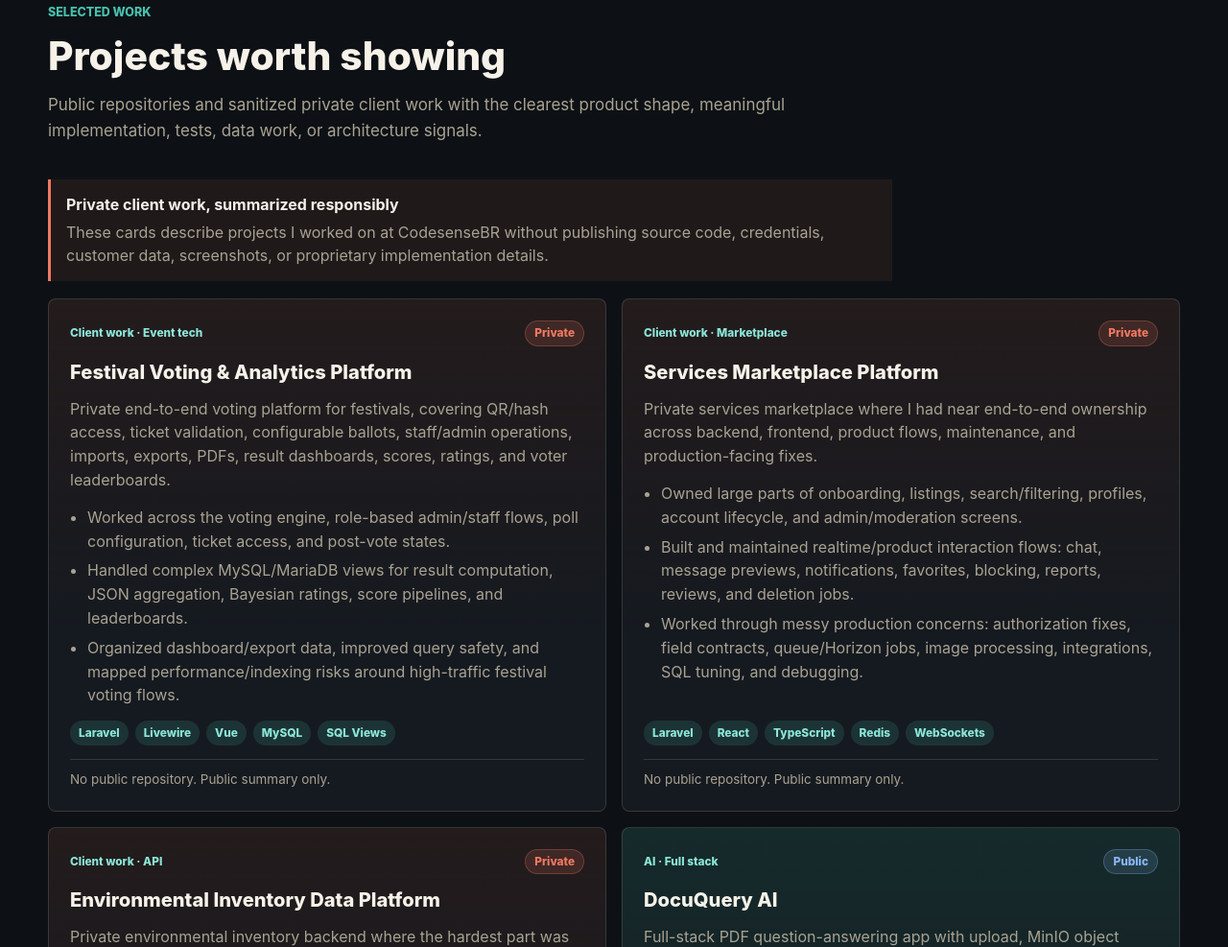
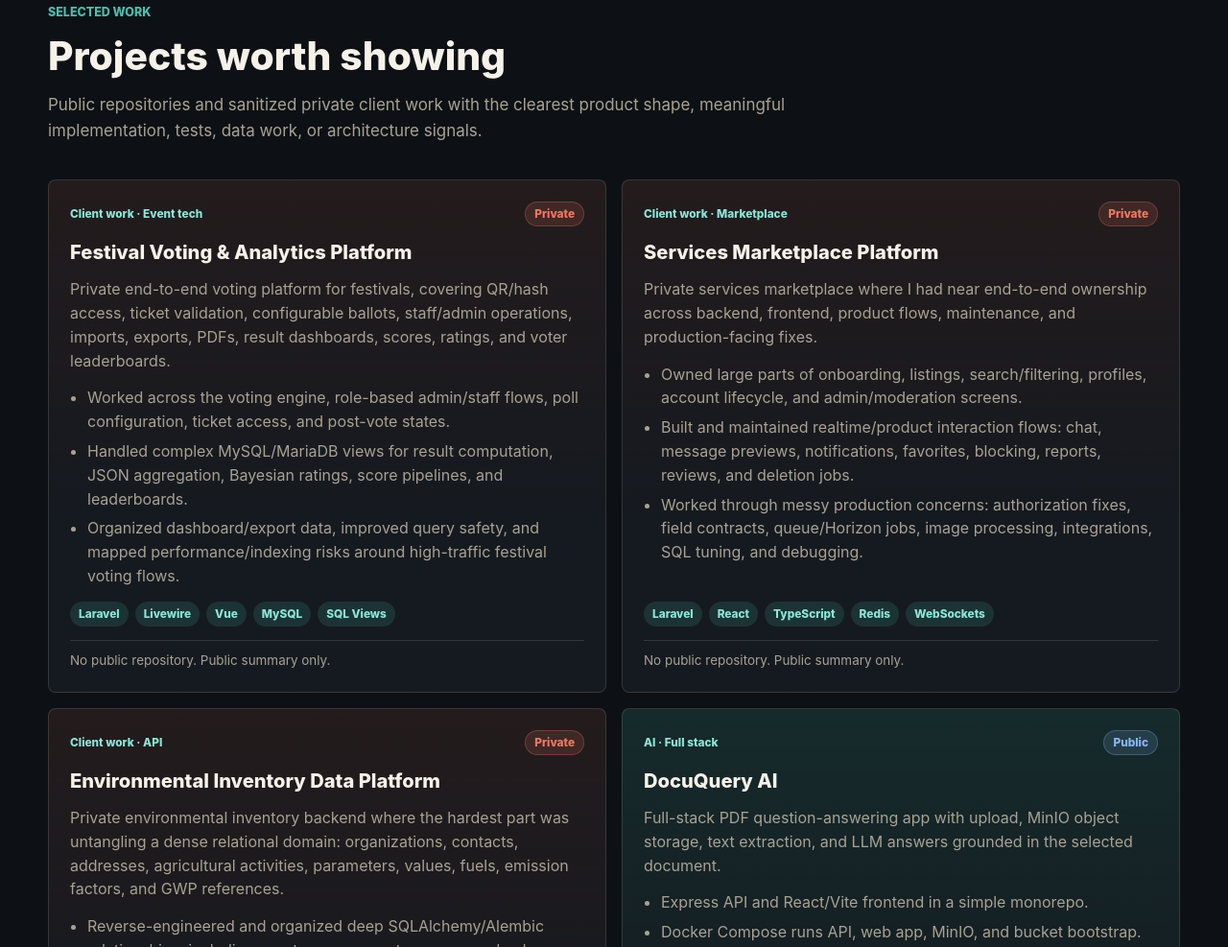
Before and after one commit to marcel0paixao/marcel0paixao.github.io, a plain HTML site: page index.html in a window 1280 px wide. Shown: the part 2148-3135 px from the top of the page at 96% size. Drawn offline with Linux system fonts and the light colour scheme.

Commit message:
Remove private work disclaimer copy

```diff
--- a/index.html
+++ b/index.html
@@ -230,14 +230,6 @@
             <p data-i18n="workLead">
               Public repositories and sanitized private client work with the clearest product shape,
               meaningful implementation, tests, data work, or architecture signals.
-            </p>
-          </div>
-
-          <div class="private-work-note">
-            <strong data-i18n="privateWorkNoteTitle">Private client work, summarized responsibly</strong>
-            <p data-i18n="privateWorkNoteText">
-              These cards describe projects I worked on at CodesenseBR without publishing source code,
-              credentials, customer data, screenshots, or proprietary implementation details.
             </p>
           </div>
 
--- a/script.js
+++ b/script.js
@@ -58,9 +58,6 @@ const translations = {
     workTitle: "Projects worth showing",
     workLead:
       "Public repositories and sanitized private client work with the clearest product shape, meaningful implementation, tests, data work, or architecture signals.",
-    privateWorkNoteTitle: "Private client work, summarized responsibly",
-    privateWorkNoteText:
-      "These cards describe projects I worked on at CodesenseBR without publishing source code, credentials, customer data, screenshots, or proprietary implementation details.",
     stateDocu: "Public",
     statePrivate: "Private",
     statePublic: "Public",
@@ -221,9 +218,6 @@ const translations = {
     workTitle: "Projetos que valem mostrar",
     workLead:
       "Repositórios públicos e trabalhos privados resumidos de forma segura, com melhor forma de produto, implementação relevante, testes, dados ou sinais de arquitetura.",
-    privateWorkNoteTitle: "Projetos privados, resumidos com responsabilidade",
-    privateWorkNoteText:
-      "Estes cards descrevem projetos em que trabalhei na CodesenseBR sem publicar código-fonte, credenciais, dados de clientes, screenshots ou detalhes proprietários de implementação.",
     stateDocu: "Público",
     statePrivate: "Privado",
     statePublic: "Público",
--- a/styles.css
+++ b/styles.css
@@ -545,25 +545,6 @@ figcaption {
   font-weight: 730;
 }
 
-.private-work-note {
-  max-width: 880px;
-  margin: 0 0 18px;
-  padding: 14px 16px;
-  border-left: 3px solid var(--coral);
-  background: rgba(240, 121, 97, 0.08);
-}
-
-.private-work-note strong {
-  display: block;
-  margin-bottom: 4px;
-  color: var(--text);
-}
-
-.private-work-note p {
-  margin: 0;
-  color: var(--muted);
-}
-
 .project-grid {
   display: grid;
   grid-template-columns: repeat(2, minmax(0, 1fr));
```
